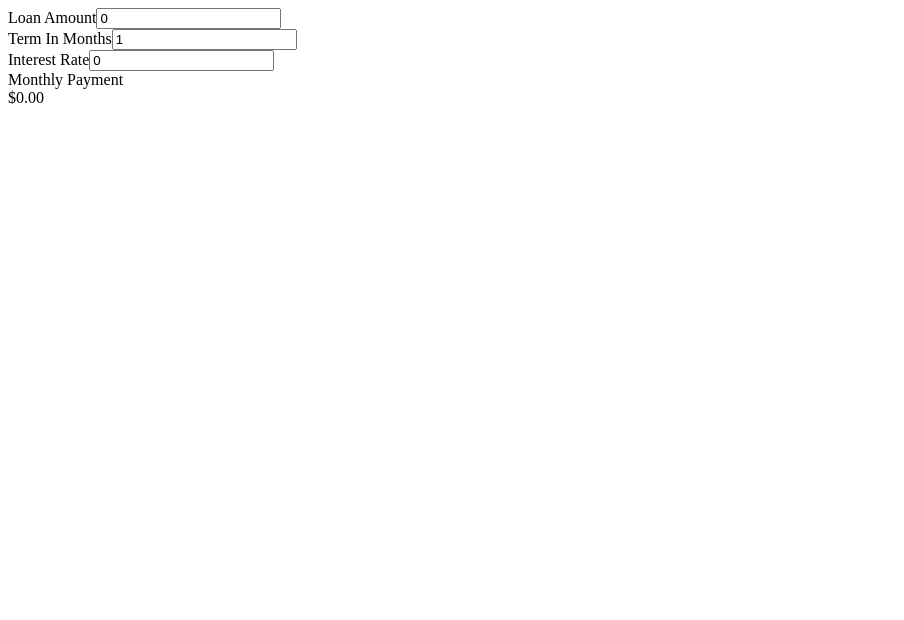
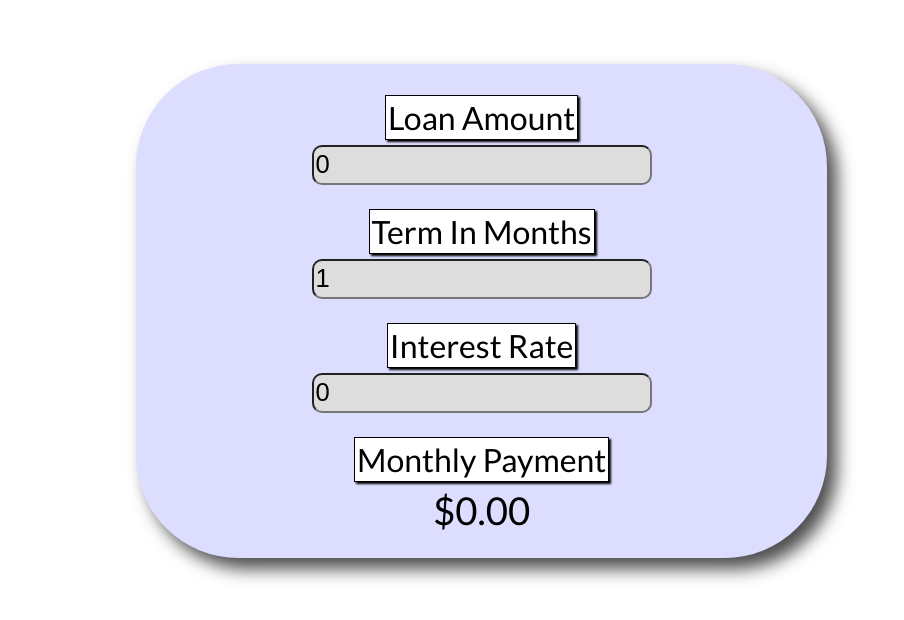
Before and after one commit to mshecket/mortgage-calculator, a React (Create React App) app: page / in a window 1280 px wide. Shown: the top 620 px of the page, without its empty margins (0-904 px from the left). Built offline with nearby package versions, Linux system fonts and the light colour scheme.

Commit message:
Added some styling

```diff
--- a/public/index.html
+++ b/public/index.html
@@ -6,6 +6,7 @@
         </title>
         <script src="src/index.js">
         </script>
+        <link href="https://fonts.googleapis.com/css?family=Lato&display=swap" rel="stylesheet">
     </head>
     <body>
         <div id="app">
--- /dev/null
+++ b/src/App.css
@@ -0,0 +1,35 @@
+#mainContent {
+    background-color: #ddf;
+    width: 50vw;
+    height: auto;
+    margin: 5vw 10vw 5vw 10vw;
+    padding: 2vw;
+    display: flex;
+    flex-direction: column;
+    font-family: 'Lato', sans-serif;
+    box-shadow: 10px 11px 17px rgba(0, 0, 0, 0.7);
+    border-radius: 8vw;
+}
+
+#mainContent label {
+    font-size: 2.5vw;
+    margin: 5px auto 5px auto;
+    padding: 2px;
+    background-color: white;
+    border: 1px solid black;
+    box-shadow: 2px 2px 2px black;
+}
+
+#mainContent input {
+    height: 2.5vw;
+    font-size: 2vw;
+    margin: auto;
+    padding: 2px;
+    background-color: #ddd;
+    border-radius: 10px;
+}
+
+#output {
+    font-size: 3vw;
+    margin: auto;
+}
--- a/src/App.js
+++ b/src/App.js
@@ -1,5 +1,6 @@
 import React, { useState } from "react"
 import monthlyPayment from "./monthlyPayment"
+import "./App.css"
 
 function App() {
     const [loanAmount, setLoanAmount] = useState(0)
@@ -28,7 +29,7 @@ function App() {
     })
 
     return (
-        <div>
+        <div id="mainContent">
             <label id="loanAmountLabel">Loan Amount</label>
             <input type="text" name="loanAmount" id="loanAmount" onChange={handleChange} value={loanAmount}></input>
             <br/>
```
